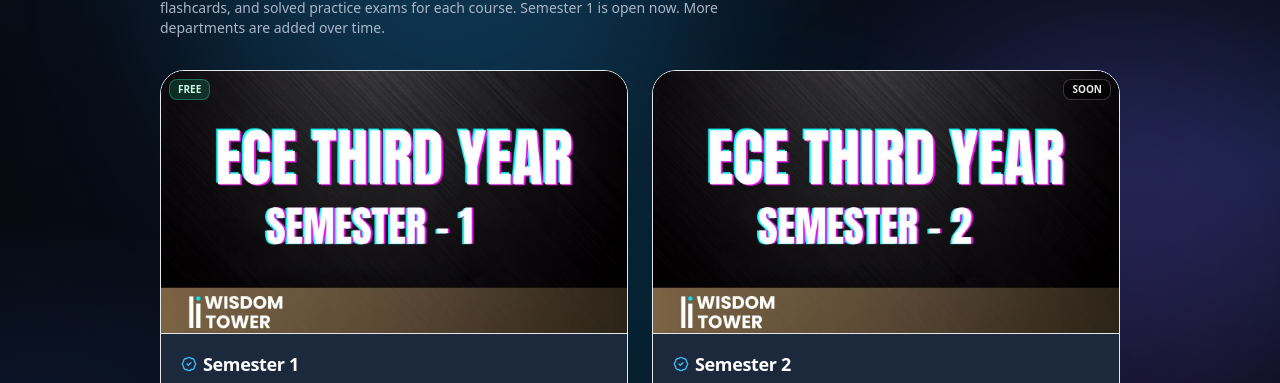
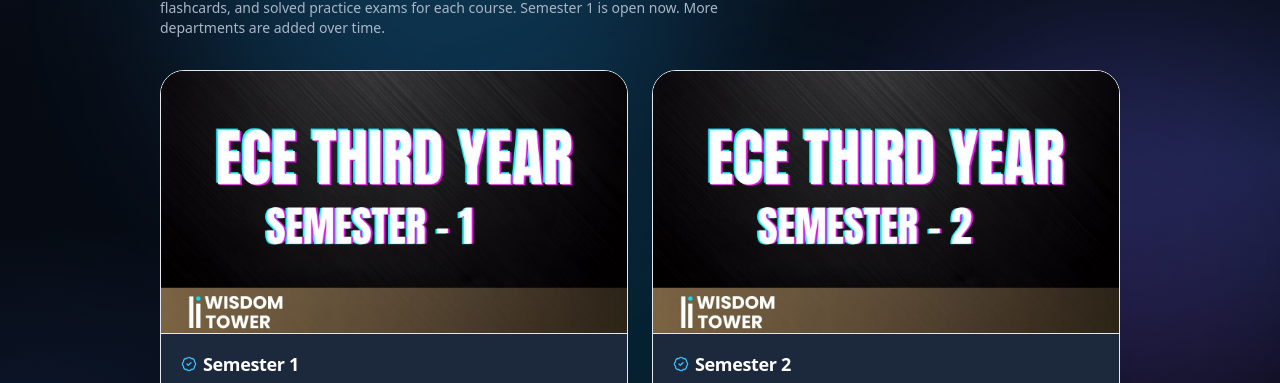
Before and after one commit to hiyabteklu/Wisdom-tower-academy, a Next.js app: page /academy/special-packages/electrical-computer-engineering in a window 1280 px wide. Shown: the part 238-621 px from the top of the page. Built offline with nearby package versions, Linux system fonts and the light colour scheme; no server answers.

Commit message:
ui: remove Free/Soon floating tags from special package semester cards

```diff
--- a/src/app/academy/special-packages/[slug]/page.tsx
+++ b/src/app/academy/special-packages/[slug]/page.tsx
@@ -59,16 +59,6 @@ export default async function SpecialPackagePage({
                 >
                   <div className="relative aspect-video w-full overflow-hidden bg-wisdom-navy">
                     <SafeCoverImage src={sem.image} alt="" />
-                    {!sem.purchasable && (
-                      <span className="absolute top-2 right-2 rounded-lg border border-white/20 bg-black/60 px-2 py-0.5 text-[10px] font-bold uppercase text-white/90">
-                        Soon
-                      </span>
-                    )}
-                    {isFree && sem.purchasable && (
-                      <span className="absolute top-2 left-2 rounded-lg border border-emerald-400/40 bg-emerald-500/20 px-2 py-0.5 text-[10px] font-bold uppercase text-emerald-100">
-                        Free
-                      </span>
-                    )}
                   </div>
                   <div className="px-4 py-3.5 sm:px-5 sm:py-4 border-t border-white/8">
                     <h2 className="flex items-center gap-1.5 font-display text-base sm:text-lg font-bold text-white group-hover:text-violet-200">
```
